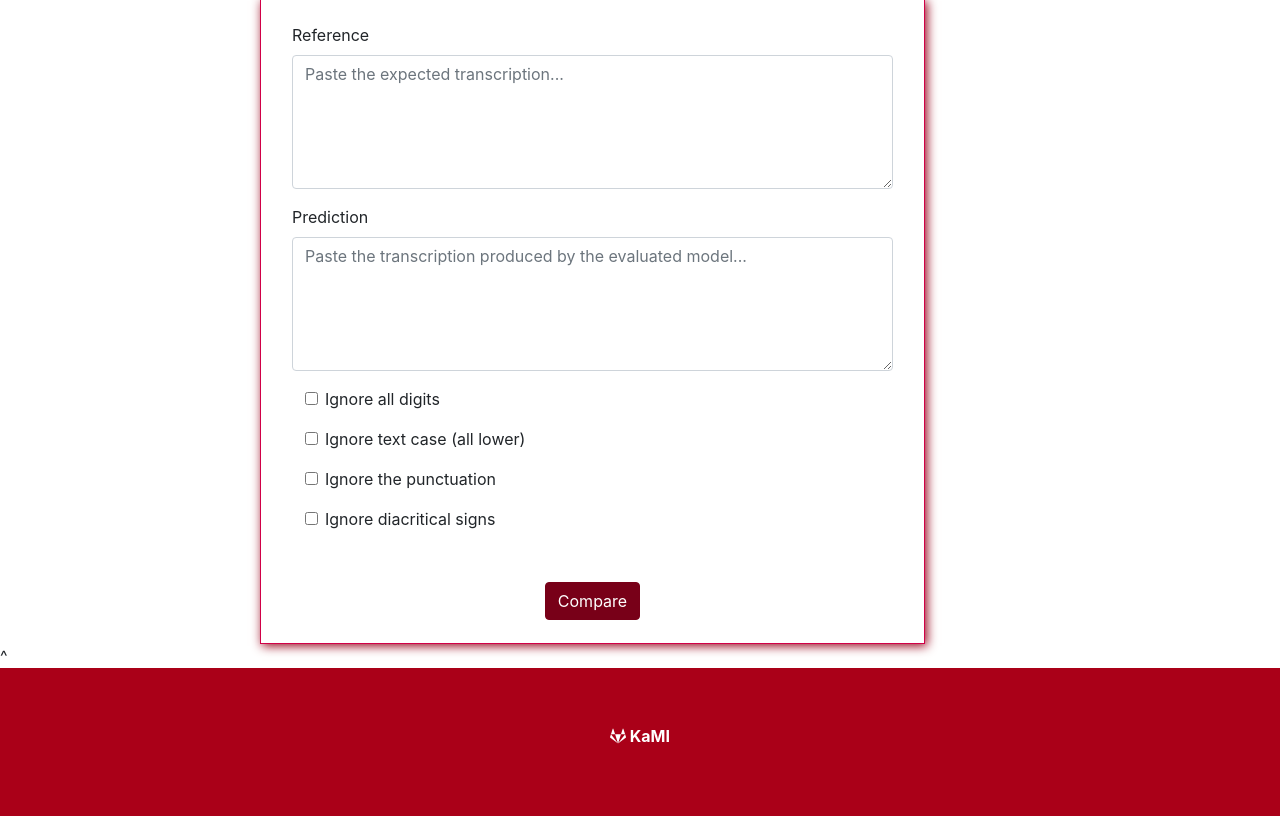
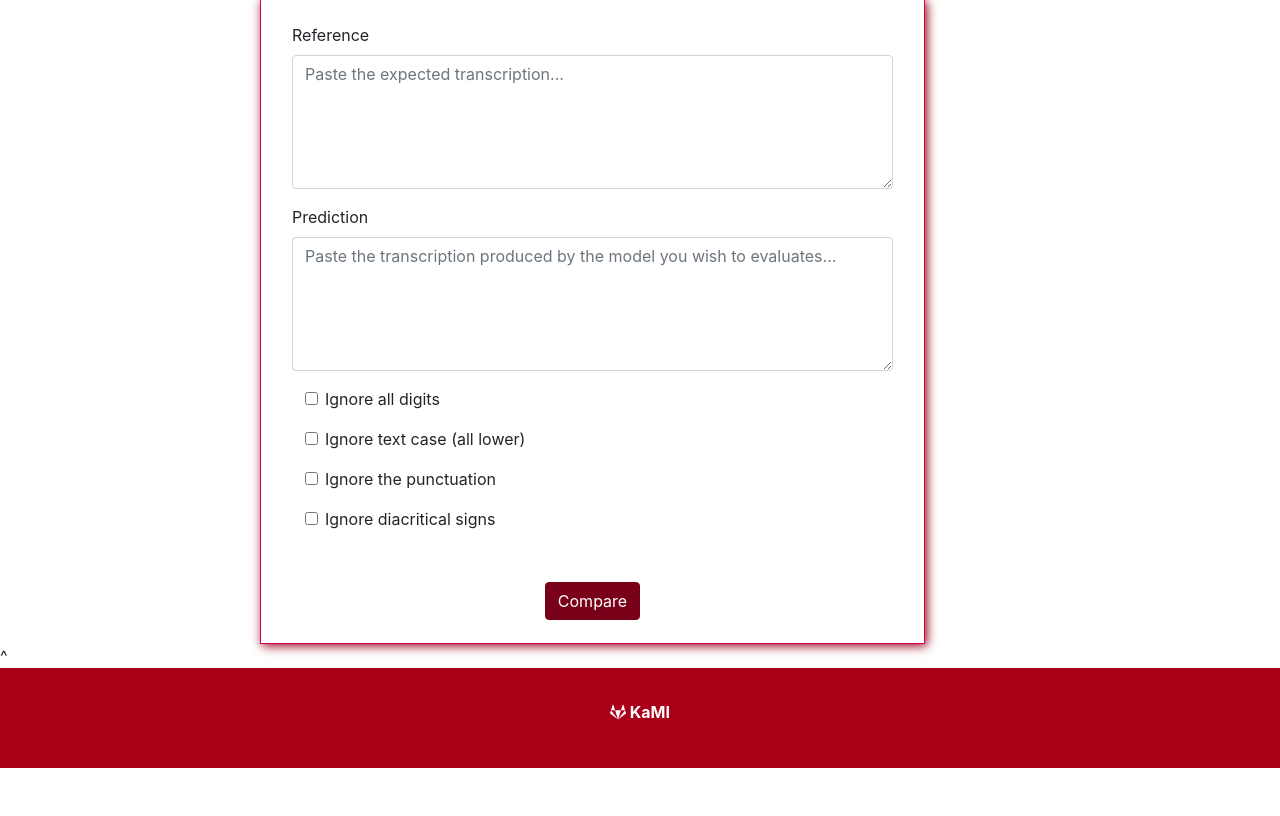
Before and after one commit to KaMI-tools-project/KaMI-app, a Flask app: template kami-app/app/templates/page/index.html in a window 1280 px wide. Shown: the part 352-1168 px from the top of the page. After the commit the page ends 1120 px from the top, so only its background shows below. Run offline with Flask 2, Linux system fonts and the light colour scheme; the template is opened without the code that fills it, so the values that code supplies are empty; parts of the project's set-up code (start-up, migrations or seed data) failed here and were passed over; some libraries are stand-ins or nearby versions.

Commit message:
fixing littles things on display

```diff
--- a/kami-app/app/templates/headerfooter.html
+++ b/kami-app/app/templates/headerfooter.html
@@ -80,9 +80,6 @@
     <nav class="navbar navbar-expand-md navbar-light justify-content-between" id="top-navbar" style="">
         <a class="navbar-brand" href="{{url_for('index')}}">KaMI</a>
       <ul class="navbar-nav mr-auto">
-        <!--<li class="nav-item">
-          <a href="https://github.com/alix-tz/aspyre-gt/issues/new" class="nav-link" target="_blank">Report an error</a>
-        </li>-->
         <li class="nav-item">
           <a class="nav-link disabled" style="color: #F6E5E7;" href="#">Running with KaMI v. {{ kami_version }}</a>
         </li>
@@ -96,7 +93,7 @@
       </div>
 
     <!-- Footer -->
-<footer class="page-footer font-small py-lg-5 py-md-3 py-sm-3 py-3" id="bottom-footer">
+<footer class="page-footer font-small py-4" id="bottom-footer">
   <!-- Footer Links -->
   <div class="container-fluid text-center text-md-left">
     <!-- Grid row -->
--- a/kami-app/app/templates/page/index.html
+++ b/kami-app/app/templates/page/index.html
@@ -22,32 +22,8 @@
         </div>
         <div class="col-3" ></div>
     </div>
-    <!--<div class="row" style="padding-top: 5%">
-        <div class="col-2" ></div>
-        <div class="col-7" >
-        <img src="{{ url_for('static', filename='img/aspyre-gui_mini.png')}}" alt="Aspyre GUI Logo" class="center-image">
-        </div>
-        <div class="col-3" ></div>
-    </div>-->
 </div>
 
-<!--<div class="container">
-    <div class="row" style="padding-top: 5%">
-        <div class="col-2" ></div>
-        <div class="col-7" >
-        <h2 style="text-align:center">Instructions</h2>
-            <p></p>
-            <ul>
-                <li><h5 style="padding-top:1%;">Use the Transkribus export option to download a ZIP file containing image files, ALTO XML files and a METS XML file</h5></li>
-                <li><h5 style="padding-top:1%;">[opt] You may need to remove the images from the ZIP file in order to remain under the size limitation we were forced to set on this service online - initially checking the "Export Image" option on Transkribus, however, is necessary in order to get a properly documented METS XML file...</h5></li>
-                <li><h5 style="padding-top:1%;">Upload the ZIP file here and hit "Transform" to run Aspyre GT on your data</h5></li>
-                <li><h5 style="padding-top:1%;">Save the returned ZIP file: it contains ALTO XML files directly compatible with eScriptorium</h5></li>
-                <li><h5 style="padding-top: 2%"><a href="https://github.com/alix-tz/aspyre-gt#instructions" target="_blank" class="a_inline">Find more detailed instructions</a></h5></li>
-            </ul>
-        </div>
-        <div class="col-3" ></div>
-    </div>
-</div>-->
 
 <div class="container" style="padding-top: 3%;">
     <div class="row">
@@ -72,7 +48,7 @@
                     </div>
                     <div class="form-group row mx-3">
                         <label class="" for="prediction">Prediction</label>
-                        <textarea name="prediction" class="form-control" id="prediction" rows="5" placeholder="Paste the transcription produced by the evaluated model..." required></textarea>
+                        <textarea name="prediction" class="form-control" id="prediction" rows="5" placeholder="Paste the transcription produced by the model you wish to evaluates..." required></textarea>
                     </div>
                 </div>
                 <div class="form-group row mx-3">
@@ -119,50 +95,8 @@
 
 
 
-<!--<div class="container">
-    <div class="row" style="padding-top: 5%">
-        <div class="col-2" >
-        </div>
-        <div class="col-7" >
-        <h2 style="text-align:center">General Information</h2>
-            <p></p>
-            <ul>
-                <li><h5 style="padding-top:1%;"><a href="https://github.com/alix-tz/aspyre-gt" target="_blank" class="a_inline">Find more information on Aspyre</a></h5></li>
-                <li><h5 style="padding-top:1%;">Aspyre GT and Aspyre GUI are developed by <a href="https://alix-tz.github.io/" target="_blank" class="a_inline">Alix Chagué</a></h5></li>
-                <li><h5 style="padding-top:1%;">You can <a href="https://github.com/alix-tz/aspyre-gt/issues/new" target="_blank" class="a_inline">contribute to the project</a></h5></li>
-            </ul>
-        </div>
-        <div class="col-3" >
-        </div>
-    </div>
-</div>-->
-
 {% endblock %}
 
 {% block script %}
-<!-- from http://www.trucsweb.com/tutoriels/css/bootstrap4-file_browser/ -->
-<!--<script>
-    function filesize(elem){
-        document.cookie = `filesize=${elem.files[0].size}`
-    }
-
-    document.querySelector("html").classList.add('js');
-        var fileInput  = document.querySelector( ".input-file" ),
-            button     = document.querySelector( ".input-file-trigger" ),
-            the_return = document.querySelector(".file-return");
-
-        button.addEventListener( "keydown", function( event ) {
-            if ( event.keyCode == 13 || event.keyCode == 32 ) {
-                fileInput.focus();
-            }
-        });
-        button.addEventListener( "click", function( event ) {
-           fileInput.focus();
-           return false;
-        });
-        fileInput.addEventListener( "change", function( event ) {
-            the_return.innerHTML = this.value;
-        });
-</script>-->
 
 {% endblock %}
```
